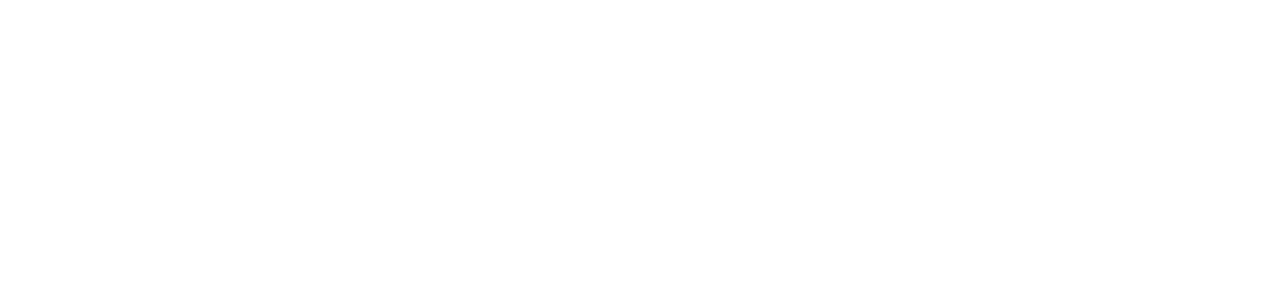
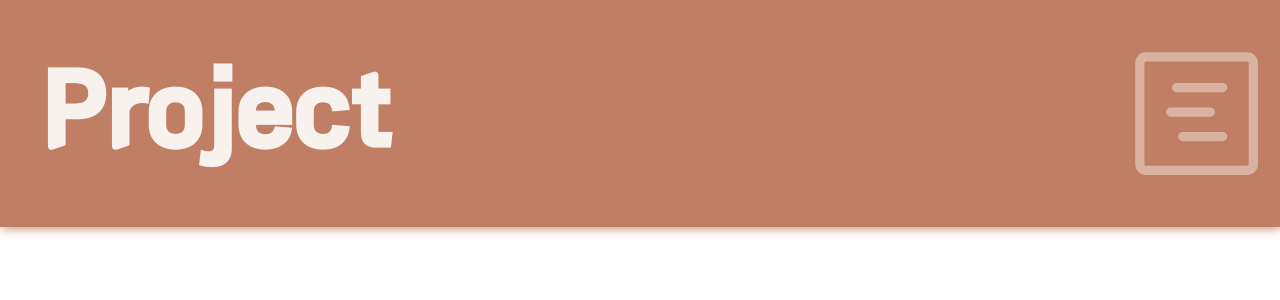
Before and after one commit to wolpis/portfolio, a React (Vite) app: page /project in a window 1280 px wide. Before the commit this address had no page. Shown: the top 300 px of the page. Built offline with nearby package versions, Linux system fonts and the light colour scheme.

Commit message:
update(project) : 프로젝트 페이지 제작 시작

```diff
--- a/src/App.tsx
+++ b/src/App.tsx
@@ -1,16 +1,18 @@
 import { lazy, Suspense } from 'react'
 import './App.css'
 import { Route, Routes } from 'react-router-dom'
-import ListPage from './pages/list/page.tsx'
+
 
 function App() {
   const MainPage = lazy(() => import("./pages/main/page.tsx")) // 메인 페이지
-
+  const ListPage = lazy(() => import("./pages/list/page.tsx")) // 리스트 페이지
+  const ProjectPage = lazy(() => import("./pages/project/page.tsx"))
   return (
     <Suspense fallback={<div>페이지가 로딩중 입니다...</div>}>
       <Routes>
         <Route path='/' element={<MainPage />} />
         <Route path='/list' element={<ListPage />} />
+        <Route path='/project' element={<ProjectPage />} />
       </Routes>
 
     </Suspense>
--- a/src/pages/list/components.tsx
+++ b/src/pages/list/components.tsx
@@ -99,6 +99,7 @@
                     </div>
                 ))
             }
+            <p style={{ fontSize: "0.85em", textAlign: "center", color: "#A4A4A4" }}>PC로 접속하시면 인터랙티브 웹을 체험하실 수 있습니다.</p>
         </div>
     )
 }
--- a/src/pages/list/page.tsx
+++ b/src/pages/list/page.tsx
@@ -6,15 +6,15 @@
 const ListPage = () => {
     const [fade, SetFade] = useState('');
 
-    // useEffect(() => {
-    //     setInterval(() => SetFade(style.end), 100)
-    //     return () => {
-    //         SetFade("");
-    //     };
-    // }, [])
+    useEffect(() => {
+        setInterval(() => SetFade(style.end), 100)
+        return () => {
+            SetFade("");
+        };
+    }, [])
 
     return (
-        <div className={" " + fade}>
+        <div className={style.start + " " + fade}>
             {
                 isMobile ? <MobileListComponent /> : <ListComponent />
             }
--- /dev/null
+++ b/src/pages/project/components.tsx
@@ -0,0 +1,15 @@
+import style from "./style.module.css"
+import { GoProjectRoadmap } from "react-icons/go";
+
+export const Banner = () => {
+    return (
+        <div className={style.banner}>
+            <div style={{ position: "absolute" }}>
+                <h1>Project</h1>
+            </div>
+            <div className={style.icon} style={{ marginLeft: "auto" }}>
+                <GoProjectRoadmap />
+            </div>
+        </div>
+    )
+}
--- /dev/null
+++ b/src/pages/project/page.tsx
@@ -0,0 +1,11 @@
+import { Banner } from "./components";
+
+const ProjectPage = () => {
+    return (
+        <div>
+            <Banner />
+        </div>
+    )
+}
+
+export default ProjectPage;
--- /dev/null
+++ b/src/pages/project/style.module.css
@@ -0,0 +1,27 @@
+.banner {
+    background-color: #C07F65;
+    position: relative;
+    display: flex;
+    color: white;
+    padding: 10px;
+    align-items: center;
+    display: flex;
+    box-shadow: 1px 1px 10px #C07F65;
+}
+
+.banner>div>h1 {
+    white-space: pre-wrap;
+    line-height: 1.3em;
+    font-size: calc(3em + 4vw);
+    padding-left: 30px;
+    opacity: 0.9;
+}
+
+.banner>.icon {
+    font-size: calc(6em + 4vw);
+    opacity: 0.4;
+    display: flex;
+    align-items: center;
+    margin-top: 30px;
+    margin-bottom: 30px;
+}
```
